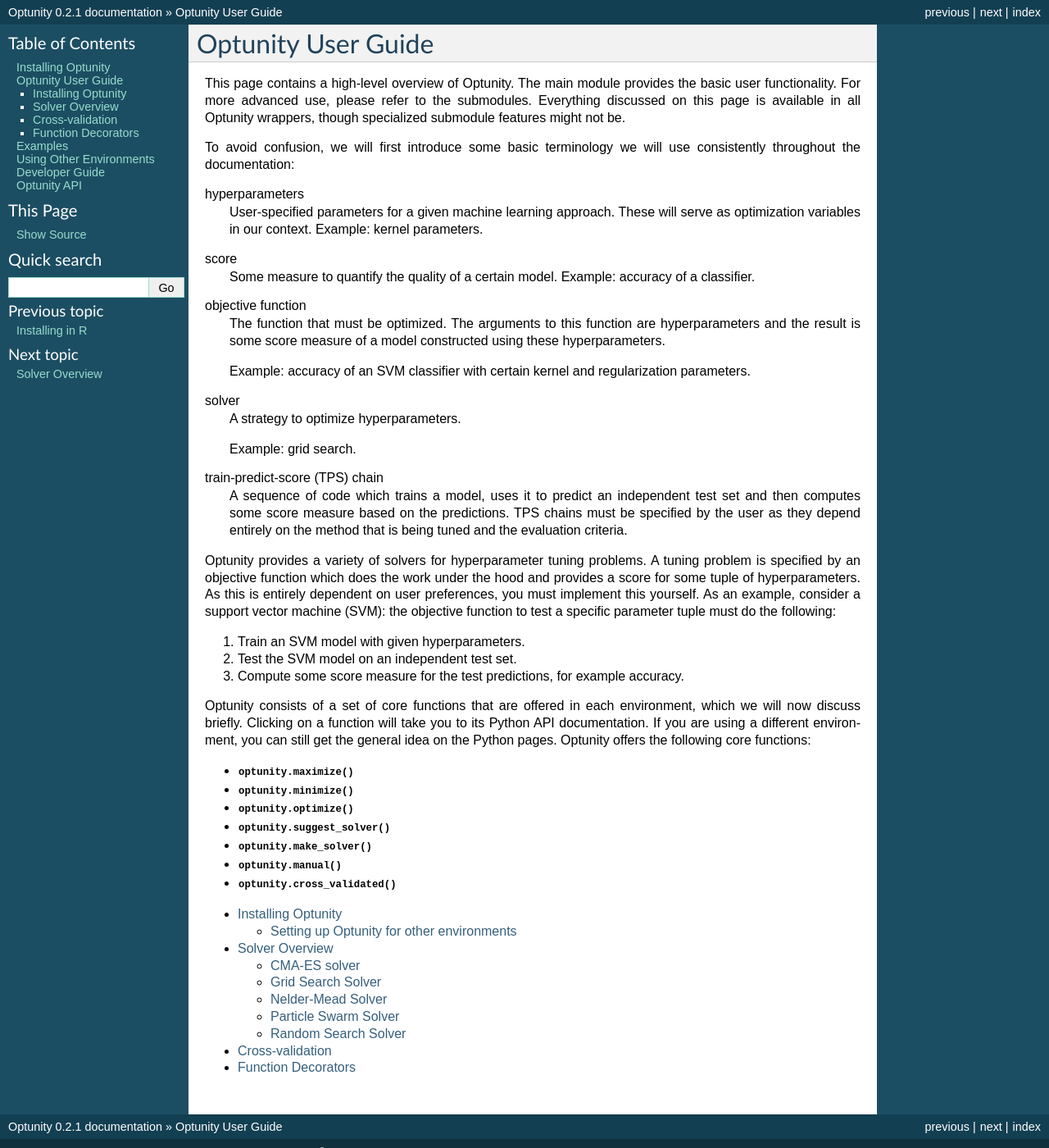
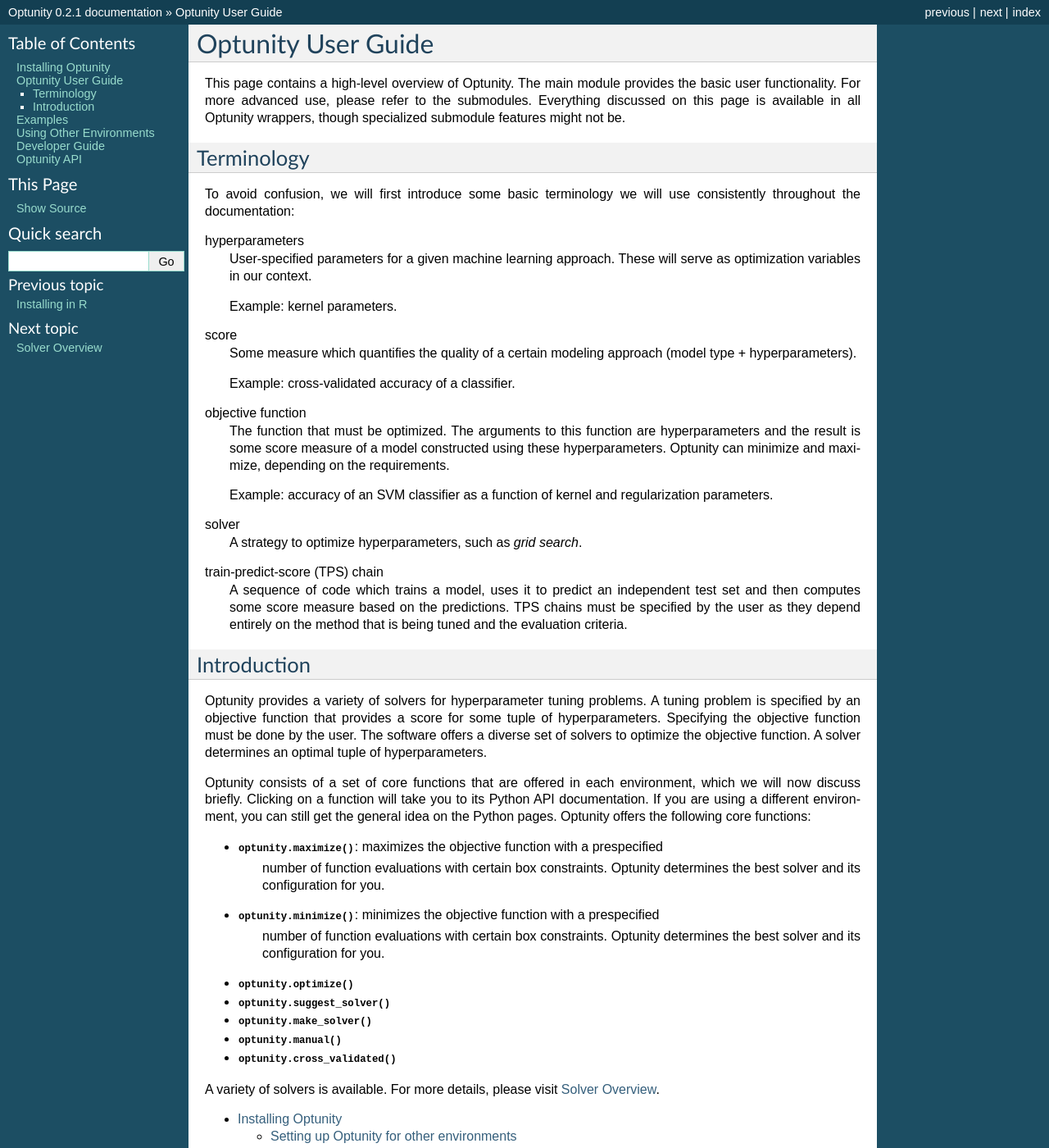
Before and after one commit to claesenm/optunity, a Sphinx documentation site: the page built from docs/user/index.rst, in a window 1280 px wide and 1400 px high. Shown: the whole window at 82% size. Built offline with Sphinx 7.4.7, drawn with Linux system fonts in a browser that asks for light colours.

Commit message:
documentating

```diff
--- a/docs/user/index.rst
+++ b/docs/user/index.rst
@@ -7,53 +7,59 @@
 use, please refer to the submodules. Everything discussed on this page is available
 in all Optunity wrappers, though specialized submodule features might not be.
 
+Terminology
+------------
+
 To avoid confusion, we will first introduce some basic terminology we will use consistently
 throughout the documentation:
 
 hyperparameters
     User-specified parameters for a given machine learning approach.
     These will serve as optimization variables in our context.
+
     Example: kernel parameters.
 
 score
-    Some measure to quantify the quality of a certain model.
-    Example: accuracy of a classifier.
+    Some measure which quantifies the quality of a certain modeling approach (model type + hyperparameters).
+
+    Example: cross-validated accuracy of a classifier.
 
 objective function
     The function that must be optimized. The arguments to this function are hyperparameters
     and the result is some score measure of a model constructed using these hyperparameters.
+    Optunity can minimize and maximize, depending on the requirements.
 
-    Example: accuracy of an SVM classifier with certain kernel and regularization parameters.
-
+    Example: accuracy of an SVM classifier as a function of kernel and regularization parameters.
 
 solver
-    A strategy to optimize hyperparameters.
-
-    Example: grid search.
+    A strategy to optimize hyperparameters, such as *grid search*.
 
 train-predict-score (TPS) chain
     A sequence of code which trains a model, uses it to predict an independent test set and
     then computes some score measure based on the predictions. TPS chains must be specified
     by the user as they depend entirely on the method that is being tuned and the evaluation criteria.
 
+
+Introduction
+-------------
+
 Optunity provides a variety of solvers for hyperparameter tuning problems.
-A tuning problem is specified by an objective function which does the work
-under the hood and provides a score for some tuple of hyperparameters. As
-this is entirely dependent on user preferences, you must implement this yourself.
-As an example, consider a support vector machine (SVM): the objective function
-to test a specific parameter tuple must do the following:
-
-1. Train an SVM model with given hyperparameters.
-2. Test the SVM model on an independent test set.
-3. Compute some score measure for the test predictions, for example accuracy.
+A tuning problem is specified by an objective function that provides a score for
+some tuple of hyperparameters. Specifying the objective function must be done by
+the user. The software offers a diverse set of solvers to optimize the objective
+function. A solver determines an optimal tuple of hyperparameters.
 
 Optunity consists of a set of core functions that are offered in each environment,
 which we will now discuss briefly. Clicking on a function will take you to its Python
 API documentation. If you are using a different environment, you can still get the
 general idea on the Python pages. Optunity offers the following core functions:
 
-- :func:`optunity.maximize`
-- :func:`optunity.minimize`
+- :func:`optunity.maximize`: maximizes the objective function with a prespecified
+    number of function evaluations with certain box constraints. Optunity determines
+    the best solver and its configuration for you.
+- :func:`optunity.minimize`: minimizes the objective function with a prespecified
+    number of function evaluations with certain box constraints. Optunity determines
+    the best solver and its configuration for you.
 - :func:`optunity.optimize`
 - :func:`optunity.suggest_solver`
 - :func:`optunity.make_solver`
@@ -61,6 +67,7 @@
 - :func:`optunity.cross_validated`
 
 
+A variety of solvers is available. For more details, please visit :doc:`/user/solvers`.
 
 .. toctree::
     :maxdepth: 2
```
